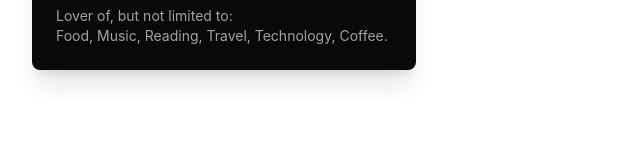
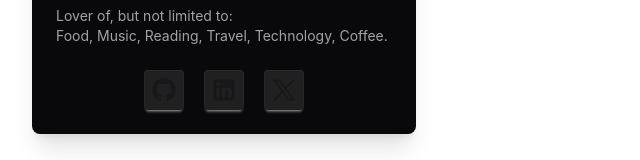
Before and after one commit to martinflischman/contact-card, a React (Vite) app: page / in a window 1280 px wide. Shown: the part 719-879 px from the top of the page, without its empty margins (0-640 px from the left). Before the commit the page ends 821 px from the top, so only its background shows below. Built offline with nearby package versions, Linux system fonts and the light colour scheme.

Commit message:
feat: add social links to contact card
- Create the SocialLinks component
- Add GitHub, LinkedIn, and X social buttons
- Convert the website paragraph to an anchor in ProfileInfo
- Integrate social links into the card layout

```diff
--- a/src/App.jsx
+++ b/src/App.jsx
@@ -3,6 +3,7 @@
 import EmailButton from "./components/EmailButton";
 import AboutSection from "./components/AboutSection";
 import InterestsSection from "./components/InterestsSection";
+import SocialLinks from "./components/SocialLinks";
 
 export default function App() {
   return (
@@ -14,6 +15,7 @@
           <EmailButton />
           <AboutSection />
           <InterestsSection />
+          <SocialLinks />
         </div>
       </div>
     </div>
--- a/src/components/ProfileInfo.jsx
+++ b/src/components/ProfileInfo.jsx
@@ -3,7 +3,9 @@
     <>
       <h2 className="text-2xl font-bold text-neutral-content">Jake Shaw</h2>
       <p className="text-orange-400 font-medium -mt-2">Full-stack Developer</p>
-      <p className="text-neutral-content/70 text-sm">jakeshaw.dev</p>
+      <a href="#" className="text-neutral-content/70 text-sm">
+        jakeshaw.dev
+      </a>
     </>
   );
 }
--- /dev/null
+++ b/src/components/SocialLinks.jsx
@@ -0,0 +1,52 @@
+function SocialLinks() {
+  return (
+    <>
+      <div className="flex gap-5 mt-4">
+        <button className="btn btn-square btn-md bg-neutral-content/10 border-none">
+          <svg
+            xmlns="http://www.w3.org/2000/svg"
+            width="2em"
+            height="2em"
+            viewBox="0 0 24 24"
+          >
+            <title xmlns="">github</title>
+            <path
+              fill="currentColor"
+              d="M12 2A10 10 0 0 0 2 12c0 4.42 2.87 8.17 6.84 9.5c.5.08.66-.23.66-.5v-1.69c-2.77.6-3.36-1.34-3.36-1.34c-.46-1.16-1.11-1.47-1.11-1.47c-.91-.62.07-.6.07-.6c1 .07 1.53 1.03 1.53 1.03c.87 1.52 2.34 1.07 2.91.83c.09-.65.35-1.09.63-1.34c-2.22-.25-4.55-1.11-4.55-4.92c0-1.11.38-2 1.03-2.71c-.1-.25-.45-1.29.1-2.64c0 0 .84-.27 2.75 1.02c.79-.22 1.65-.33 2.5-.33s1.71.11 2.5.33c1.91-1.29 2.75-1.02 2.75-1.02c.55 1.35.2 2.39.1 2.64c.65.71 1.03 1.6 1.03 2.71c0 3.82-2.34 4.66-4.57 4.91c.36.31.69.92.69 1.85V21c0 .27.16.59.67.5C19.14 20.16 22 16.42 22 12A10 10 0 0 0 12 2"
+            />
+          </svg>
+        </button>
+        <button className="btn btn-square btn-md bg-neutral-content/10 border-none">
+          <svg
+            xmlns="http://www.w3.org/2000/svg"
+            width="2em"
+            height="2em"
+            viewBox="0 0 24 24"
+          >
+            <title xmlns="">linkedin</title>
+            <path
+              fill="currentColor"
+              d="M19 3a2 2 0 0 1 2 2v14a2 2 0 0 1-2 2H5a2 2 0 0 1-2-2V5a2 2 0 0 1 2-2zm-.5 15.5v-5.3a3.26 3.26 0 0 0-3.26-3.26c-.85 0-1.84.52-2.32 1.3v-1.11h-2.79v8.37h2.79v-4.93c0-.77.62-1.4 1.39-1.4a1.4 1.4 0 0 1 1.4 1.4v4.93zM6.88 8.56a1.68 1.68 0 0 0 1.68-1.68c0-.93-.75-1.69-1.68-1.69a1.69 1.69 0 0 0-1.69 1.69c0 .93.76 1.68 1.69 1.68m1.39 9.94v-8.37H5.5v8.37z"
+            />
+          </svg>
+        </button>
+        <button className="btn btn-square btn-md bg-neutral-content/10 border-none">
+          <svg
+            xmlns="http://www.w3.org/2000/svg"
+            width="2em"
+            height="2em"
+            viewBox="0 0 24 24"
+          >
+            <title xmlns="">x</title>
+            <path
+              fill="currentColor"
+              d="m20.796 3.765l-6.629 7.033L21.741 21h-6.118l-.225-.303l-4.657-6.271l-6.445 6.839l-1.092-1.03l6.629-7.033L2.259 3h6.118l.226.303l4.655 6.27l6.447-6.838zM16.378 19.5h2.38L7.623 4.5h-2.38z"
+            />
+          </svg>
+        </button>
+      </div>
+    </>
+  );
+}
+
+export default SocialLinks;
```
